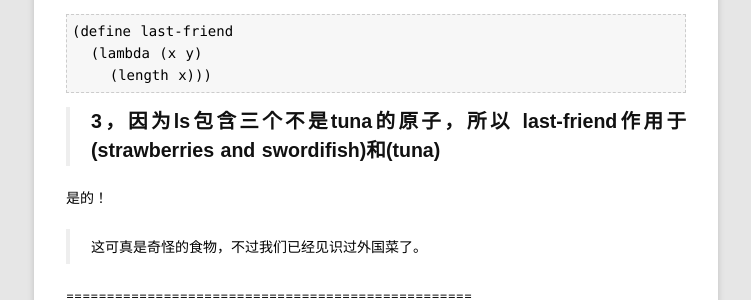
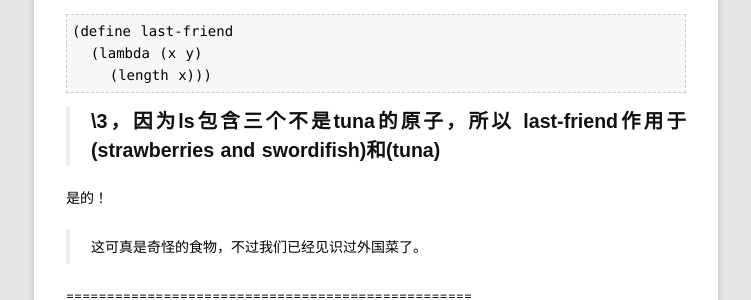
Before and after one commit to rhuichao/uternet.github.io, a Jekyll site: the page built from TLS/08.md, in a window 1280 px wide and 900 px high, scrolled down 17873 px. Shown: the part 150-450 px from the top of the window, without its empty margins (264-1015 px from the left). Built offline with Jekyll 4.4.1, drawn with Linux system fonts in a browser that asks for light colours; some web fonts are replaced; Markdown is read by kramdown in place of the engine named in the settings.

Commit message:
new document posted

````diff
--- a/TLS/08.md
+++ b/TLS/08.md
@@ -1057,7 +1057,7 @@
 ```
 
 
->3，因为ls包含三个不是tuna的原子，所以 last-friend作用于(strawberries and swordifish)和(tuna)
+>\3，因为ls包含三个不是tuna的原子，所以 last-friend作用于(strawberries and swordifish)和(tuna)
 ----------------------
 
 
````
